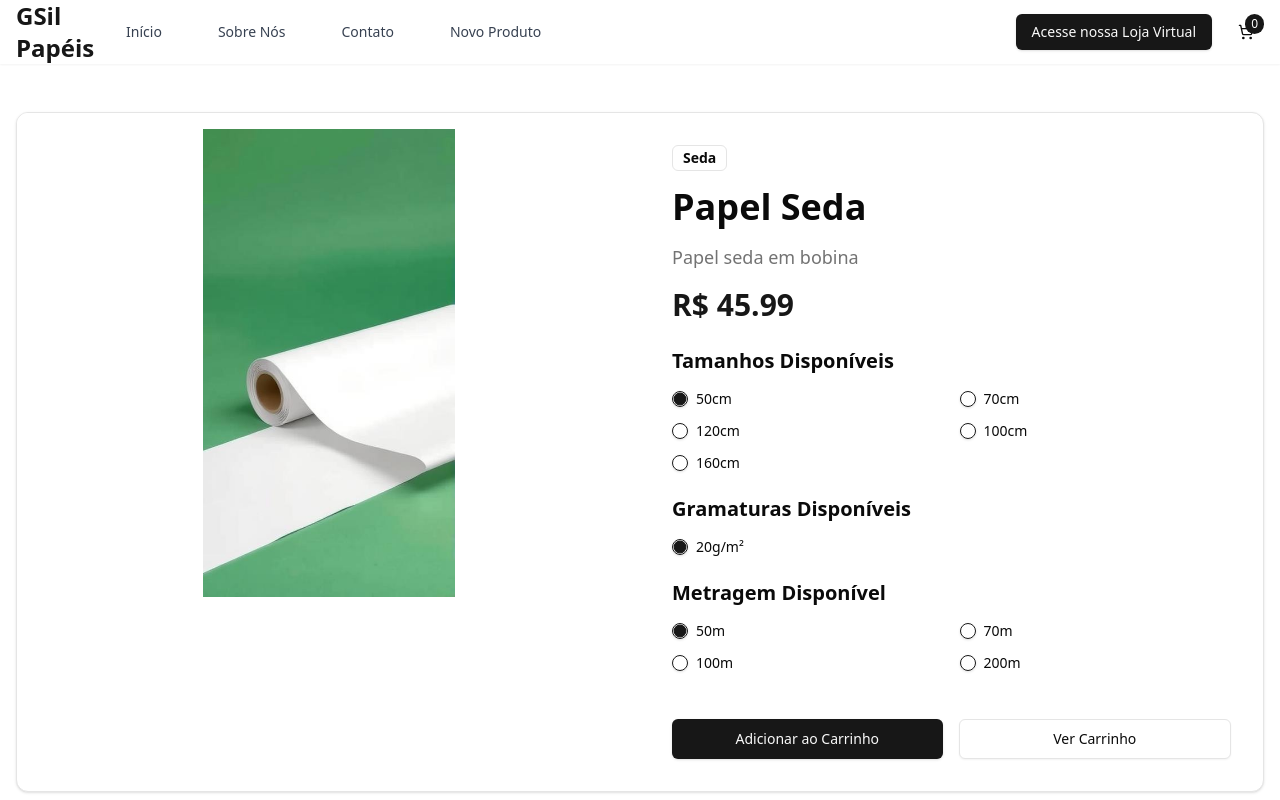
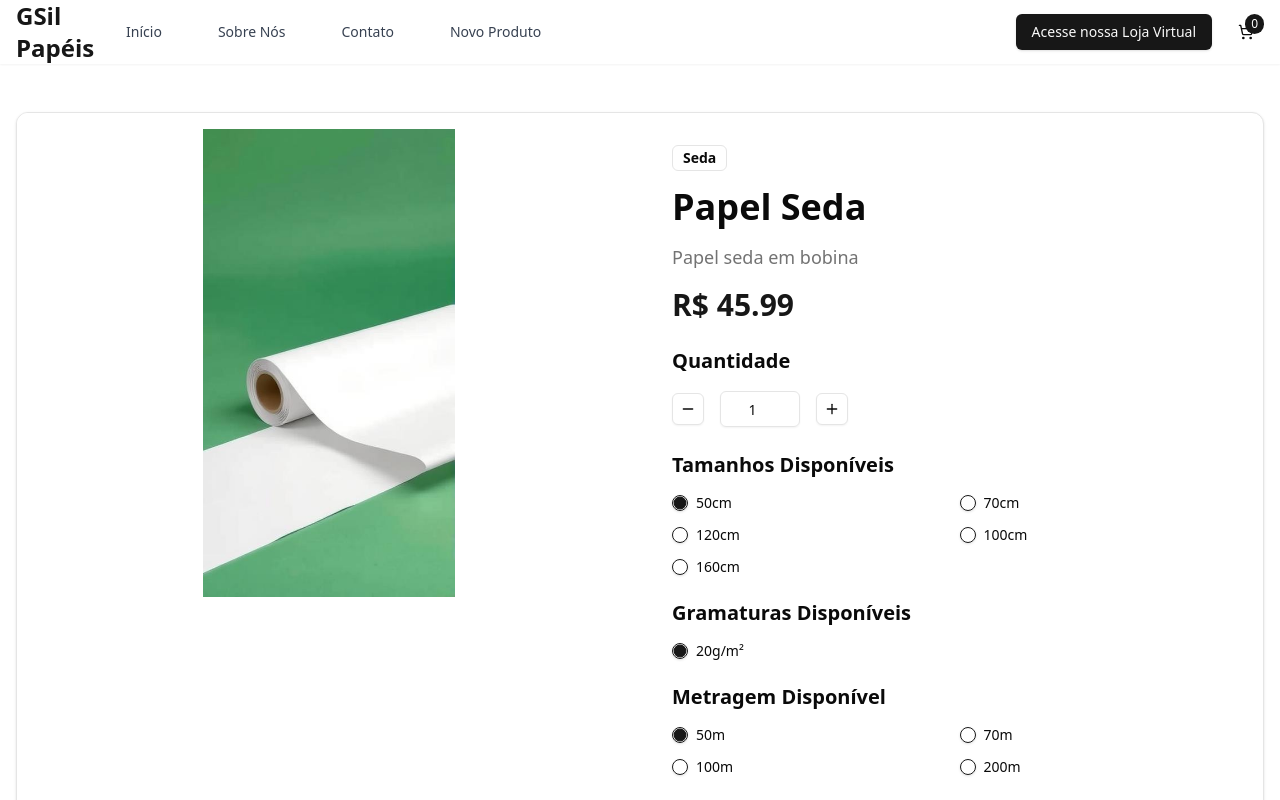
Before and after one commit to MarcosFlavioGS/Catalogo_gsil, a Next.js app: page /products/1 in a window 1280 px wide. Shown: the top 800 px of the page. Built offline with nearby package versions, Linux system fonts and the light colour scheme.

Commit message:
feat: add quantity selection

```diff
--- a/src/app/cart/page.tsx
+++ b/src/app/cart/page.tsx
@@ -9,20 +9,32 @@ import Image from 'next/image'
 import Link from 'next/link'
 import { useEffect, useState } from 'react'
 import useCartStore from '@/app/store'
-import { Trash2 } from 'lucide-react'
+import { Trash2, Minus, Plus } from 'lucide-react'
 import { ProductCart } from '@/types/product'
 
 export default function CartPage() {
-  const { items, removeItem } = useCartStore()
+  const { items, removeItem, updateQuantity } = useCartStore()
   const [cartProducts, setCartProducts] = useState<ProductCart[]>([])
 
   useEffect(() => {
-    // Filter products that are in the cart
     setCartProducts(items)
   }, [items])
 
   const handleRemoveItem = (productId: string) => {
     removeItem(productId)
+  }
+
+  const handleUpdateQuantity = (productId: string, newQuantity: number) => {
+    if (newQuantity < 1) return
+    updateQuantity(productId, newQuantity)
+  }
+
+  const calculateItemTotal = (item: ProductCart) => {
+    return item.price * item.quantity
+  }
+
+  const calculateCartTotal = () => {
+    return cartProducts.reduce((total, item) => total + calculateItemTotal(item), 0)
   }
 
   return (
@@ -97,14 +109,42 @@ export default function CartPage() {
                         <span className='text-sm text-muted-foreground'>{product.length}</span>
                       </div>
                     )}
+                    <div className='mt-4 flex items-center gap-4'>
+                      <div className='flex items-center gap-2'>
+                        <Button
+                          variant='outline'
+                          size='icon'
+                          onClick={() => handleUpdateQuantity(product.id, product.quantity - 1)}
+                          className='h-8 w-8'>
+                          <Minus className='h-4 w-4' />
+                        </Button>
+                        <span className='w-8 text-center'>{product.quantity}</span>
+                        <Button
+                          variant='outline'
+                          size='icon'
+                          onClick={() => handleUpdateQuantity(product.id, product.quantity + 1)}
+                          className='h-8 w-8'>
+                          <Plus className='h-4 w-4' />
+                        </Button>
+                      </div>
+                      <div className='ml-auto'>
+                        <span className='font-medium'>
+                          Subtotal: R$ {calculateItemTotal(product).toFixed(2)}
+                        </span>
+                      </div>
+                    </div>
                   </div>
                 </div>
               </Card>
             ))}
 
-            <div className='flex justify-between items-center mt-8'>
-              <div>
-                <span className='text-lg font-medium'>Total de itens: {cartProducts.length}</span>
+            <div className='flex flex-col md:flex-row justify-between items-center mt-8 gap-4'>
+              <div className='text-lg'>
+                <span className='font-medium'>
+                  Total de itens: {cartProducts.reduce((total, item) => total + item.quantity, 0)}
+                </span>
+                <br />
+                <span className='font-bold'>Total: R$ {calculateCartTotal().toFixed(2)}</span>
               </div>
               <div className='flex gap-4'>
                 <Button
--- a/src/app/products/[id]/page.tsx
+++ b/src/app/products/[id]/page.tsx
@@ -15,6 +15,8 @@ import { toast } from 'sonner'
 import { Card, CardContent } from '@/components/ui/card'
 import { use } from 'react'
 import { Product, ProductCart } from '@/types/product'
+import { Input } from '@/components/ui/input'
+import { Minus, Plus } from 'lucide-react'
 
 // Type assertion for the imported JSON
 const typedProductList = productList as Product[]
@@ -29,6 +31,7 @@ export default function ProductDetailPage({ params }: { params: Promise<{ id: st
   const [selectedSize, setSelectedSize] = useState<string>('')
   const [selectedWeight, setSelectedWeight] = useState<string>('')
   const [selectedLength, setSelectedLength] = useState<string>('')
+  const [quantity, setQuantity] = useState<number>(1)
   const [isAddingToCart, setIsAddingToCart] = useState(false)
 
   useEffect(() => {
@@ -52,6 +55,11 @@ export default function ProductDetailPage({ params }: { params: Promise<{ id: st
     return <div>Produto não encontrado</div>
   }
 
+  const handleQuantityChange = (newQuantity: number) => {
+    if (newQuantity < 1) return
+    setQuantity(newQuantity)
+  }
+
   const handleAddToCart = () => {
     setIsAddingToCart(true)
 
@@ -64,7 +72,8 @@ export default function ProductDetailPage({ params }: { params: Promise<{ id: st
       imageUrl: product.imageUrl,
       size: selectedSize,
       weight: selectedWeight,
-      length: selectedLength
+      length: selectedLength,
+      quantity: quantity
     }
 
     // Add the product to the cart with selected options
@@ -107,6 +116,34 @@ export default function ProductDetailPage({ params }: { params: Promise<{ id: st
                 <p className='text-muted-foreground text-lg'>{product.description}</p>
 
                 <div className='text-3xl font-bold text-primary'>R$ {product.price.toFixed(2)}</div>
+              </div>
+
+              {/* Quantity Selector */}
+              <div className='space-y-4'>
+                <h3 className='text-xl font-semibold'>Quantidade</h3>
+                <div className='flex items-center gap-4'>
+                  <Button
+                    variant='outline'
+                    size='icon'
+                    onClick={() => handleQuantityChange(quantity - 1)}
+                    className='h-8 w-8'>
+                    <Minus className='h-4 w-4' />
+                  </Button>
+                  <Input
+                    type='number'
+                    value={quantity}
+                    onChange={(e) => handleQuantityChange(parseInt(e.target.value) || 1)}
+                    className='w-20 text-center'
+                    min={1}
+                  />
+                  <Button
+                    variant='outline'
+                    size='icon'
+                    onClick={() => handleQuantityChange(quantity + 1)}
+                    className='h-8 w-8'>
+                    <Plus className='h-4 w-4' />
+                  </Button>
+                </div>
               </div>
 
               {/* Size Options */}
--- a/src/app/store.ts
+++ b/src/app/store.ts
@@ -6,21 +6,47 @@ interface Cart {
   items: ProductCart[]
   addItem: (item: ProductCart) => void
   removeItem: (itemId: string) => void
+  updateQuantity: (itemId: string, quantity: number) => void
 }
 
 const useCartStore = create<Cart>((set) => ({
   itemCount: 0,
   items: [],
   addItem: (item: ProductCart) =>
-    set((state) => ({
-      items: [...state.items, item],
-      itemCount: state.itemCount + 1
-    })),
+    set((state) => {
+      // Check if item already exists in cart
+      const existingItem = state.items.find((i) => i.id === item.id)
+
+      if (existingItem) {
+        // If item exists, update quantity
+        return {
+          items: state.items.map((i) =>
+            i.id === item.id ? { ...i, quantity: i.quantity + item.quantity } : i
+          ),
+          itemCount: state.itemCount + item.quantity
+        }
+      }
+
+      // If item doesn't exist, add it
+      return {
+        items: [...state.items, item],
+        itemCount: state.itemCount + item.quantity
+      }
+    }),
   removeItem: (itemId: string) =>
-    set((state) => ({
-      items: state.items.filter((i) => i.id !== itemId),
-      itemCount: state.itemCount - 1
-    }))
+    set((state) => {
+      const item = state.items.find((i) => i.id === itemId)
+      return {
+        items: state.items.filter((i) => i.id !== itemId),
+        itemCount: state.itemCount - (item?.quantity || 0)
+      }
+    }),
+  updateQuantity: (itemId: string, quantity: number) =>
+    set((state) => {
+      const items = state.items.map((item) => (item.id === itemId ? { ...item, quantity } : item))
+      const itemCount = items.reduce((total, item) => total + item.quantity, 0)
+      return { items, itemCount }
+    })
 }))
 
 export default useCartStore
--- a/src/types/product.ts
+++ b/src/types/product.ts
@@ -14,4 +14,5 @@ export type ProductCart = Omit<Product, 'sizeOptions' | 'weight' | 'lengthOption
   size: string
   weight: string
   length: string
+  quantity: number
 }
```
